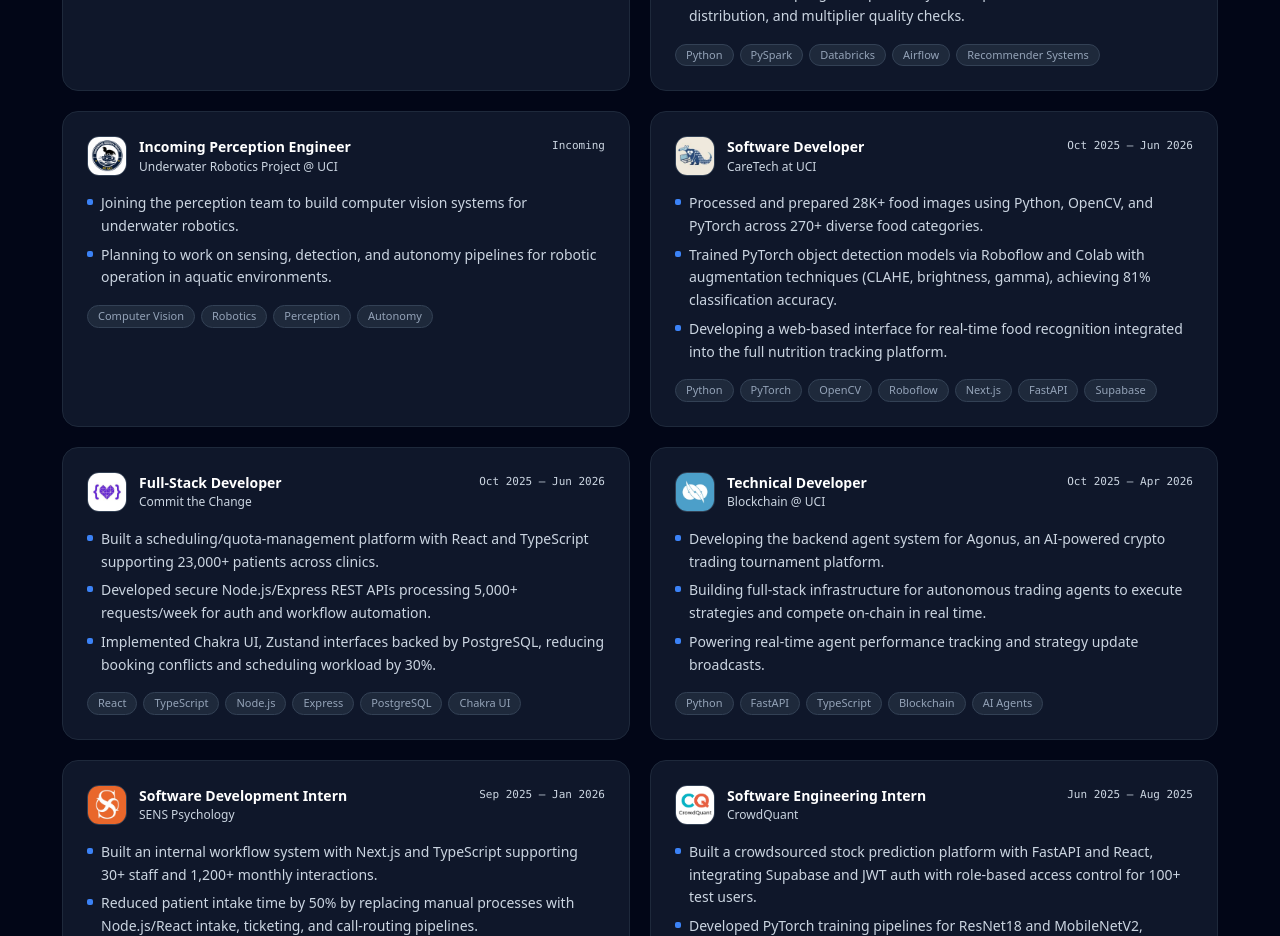
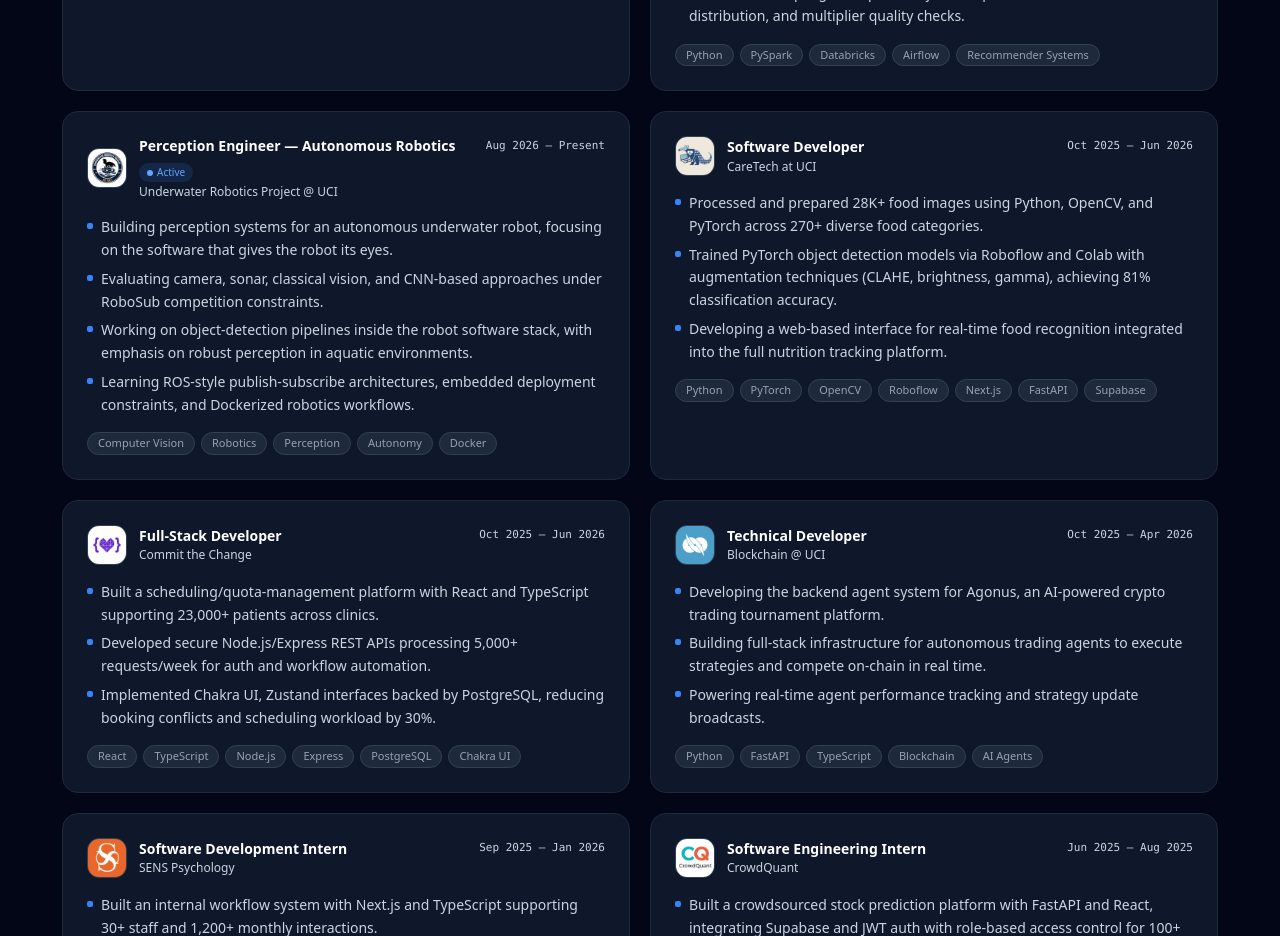
Before and after one commit to jacobhorne-jth/jacobhorne-jth.github.io, a React (Vite) app: page / in a window 1280 px wide. Shown: the part 1960-2896 px from the top of the page. Built offline with nearby package versions, Linux system fonts and the light colour scheme.

Commit message:
Update underwater robotics perception role

```diff
--- a/src/App.tsx
+++ b/src/App.tsx
@@ -471,13 +471,16 @@
     logo: "URP",
     logoImg: logoURP,
     company: "Underwater Robotics Project @ UCI",
-    role: "Incoming Perception Engineer",
-    period: "Incoming",
+    role: "Perception Engineer — Autonomous Robotics",
+    period: "Aug 2026 — Present",
+    isActive: true,
     bullets: [
-      "Joining the perception team to build computer vision systems for underwater robotics.",
-      "Planning to work on sensing, detection, and autonomy pipelines for robotic operation in aquatic environments.",
-    ],
-    tags: ["Computer Vision", "Robotics", "Perception", "Autonomy"],
+      "Building perception systems for an autonomous underwater robot, focusing on the software that gives the robot its eyes.",
+      "Evaluating camera, sonar, classical vision, and CNN-based approaches under RoboSub competition constraints.",
+      "Working on object-detection pipelines inside the robot software stack, with emphasis on robust perception in aquatic environments.",
+      "Learning ROS-style publish-subscribe architectures, embedded deployment constraints, and Dockerized robotics workflows.",
+    ],
+    tags: ["Computer Vision", "Robotics", "Perception", "Autonomy", "Docker"],
   },
   {
     logo: "CareT",
```
